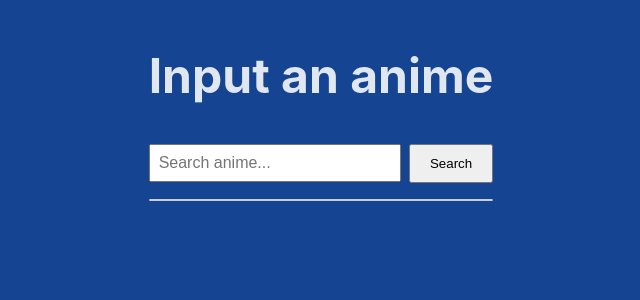
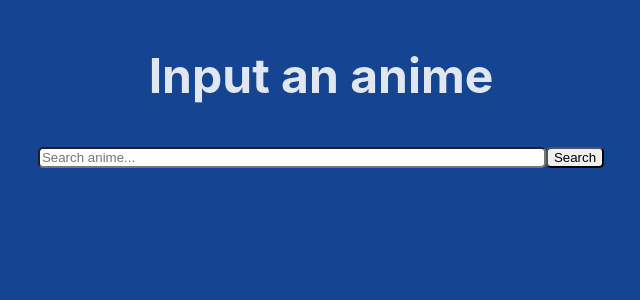
Before and after one commit to Fran123445/MitsukiFrontend, a React (Vite) app: page / in a window 1280 px wide. Shown: the top 300 px of the page, without its empty margins (319-959 px from the left). Built offline with nearby package versions, Linux system fonts and the light colour scheme.

Commit message:
Adds anime suggestions

```diff
--- a/src/App.css
+++ b/src/App.css
@@ -1,35 +1,44 @@
-  .search-container {
+.app-container {
   display: flex;
-    justify-content: center;
+  flex-direction: column;
   align-items: center;
-    margin: 0 auto;
 }
 
-  .search-container input {
-    flex: 1;
-    padding: 0.5rem;
-    font-size: 1rem;
+.input-container {
+  display: flex;
+  flex-direction: column;
+  align-items: center;
 }
 
-  .search-container button {
-    margin-left: 0.5rem;
-    padding: 0.6rem 1.2rem;
+input {
+  border-radius: 5px;
+  width: 500px
+}
+
+button {
+  border-radius: 5px;
 }
 
 .suggestions-container {
-    margin: 1rem auto;
-    text-align: left;
-    background: #fff;
-    color:black;
-    border: 1px solid #ccc;
-    border-radius: 4px;
+  align-self: flex-start;
+  width: 500px;
+  background-color: rgba(255, 255, 255, 0.87);
+  color: black;
 }
 
-  .suggestion-item {
-    padding: 0.5rem;
-    cursor: pointer;
+.results-container {
+  margin-top: 20px;
+  background-color: rgba(255, 255, 255, 0.87);
+  display: flex;
+  border-radius: 10px;
 }
 
-  .suggestion-item:hover {
-    background-color: #f0f0f0;
+.result-item {
+  background-color: #154592;
+  color: rgba(255, 255, 255, 0.87);;
+  padding: 20px;
+  margin: 20px;
+  width: 100px;
+  border-radius: 10px;
+  word-break: break-all;
 }
--- a/src/App.jsx
+++ b/src/App.jsx
@@ -5,6 +5,8 @@ import anime_dict from "../public/anime_dict.json"
 function App() {
   const [input, setInput] = useState("");
   const [suggestions, setSuggestions] = useState([]);
+  const [results, setResults] = useState([]);
+  const [loading, setLoading] = useState(false);
 
   function getSuggestions(title) {
     if (!title || title.trim() === "") {
@@ -46,13 +48,46 @@ function App() {
     setSuggestions([]);
   };
 
-  const handleRecommendationCall = () => {
-    console.log("ola");
+  const handleSearch = async () => {
+    // Determine the anime id from the input by doing a case-insensitive lookup.
+    // If no exact match is found, fall back to the first suggestion's id.
+    const animeKey = Object.keys(anime_dict).find(
+      title => title.toLowerCase() === input.trim().toLowerCase()
+    );
+    let animeId;
+    if (animeKey) {
+      animeId = anime_dict[animeKey];
+    } else if (suggestions.length > 0) {
+      animeId = suggestions[0].id;
+    } else {
+      console.error("No valid anime id found for search query");
+      return;
+    }
+
+    setLoading(true);
+    try {
+      // Send the anime id to the backend
+      const response = await fetch(`http://localhost:8000/similarity/anime?anime_id=${encodeURIComponent(animeId)}&top_n=9`);
+      if (!response.ok) {
+        throw new Error("Network response was not ok");
+      }
+      const data = await response.json();
+      console.log(data);
+      // data is expected to be an array of objects: { name, imageUrl, similarityScore }
+      // Sort the results in descending order (highest similarity first)
+      data.sort((a, b) => b[2] - a[2]);
+      setResults(data);
+    } catch (error) {
+      console.error("Error fetching search results:", error);
+    } finally {
+      setLoading(false);
+    }
   };
 
   return (
     <div className="app-container">
       <h1>Input an anime</h1>
+      <div className="input-container">
         <div className="search-container">
           <input
             type="text"
@@ -60,8 +95,11 @@ function App() {
             onChange={handleInputChange}
             placeholder="Search anime..."
           />
-        <button onClick={handleRecommendationCall}>Search</button>
+          <button onClick={handleSearch}>Search</button>
         </div>
+
+        {/* Suggestions List */}
+        {suggestions.length > 0 && (
           <div className="suggestions-container">
             {suggestions.map((suggestion, index) => (
               <div
@@ -73,8 +111,24 @@ function App() {
               </div>
             ))}
           </div>
+        )}
+      </div>
+
+      {/* API Results */}
+      {loading && <p>Loading...</p>}
+      {results.length > 0 && (
+        <div className="results-container">
+          {results.map((result, index) => (
+            <div key={index} className="result-item">
+              <img src={result[1]} alt={result[0]} />
+              <h3>{result[0]}</h3>
+              <p>Match: {(result[2] * 100).toFixed(1)}%</p>
+            </div>
+          ))}
+        </div>
+      )}
     </div>
   );
 }
 
-export default App
+export default App;
--- a/src/index.css
+++ b/src/index.css
@@ -12,12 +12,6 @@
   -moz-osx-font-smoothing: grayscale;
 }
 
-body {
-  display: flex;
-  align-items:center;
-  justify-content: center;
-}
-
 h1 {
   font-size: xxx-large
 }
```
Lines whose indentation alone changed are shown as unchanged.
